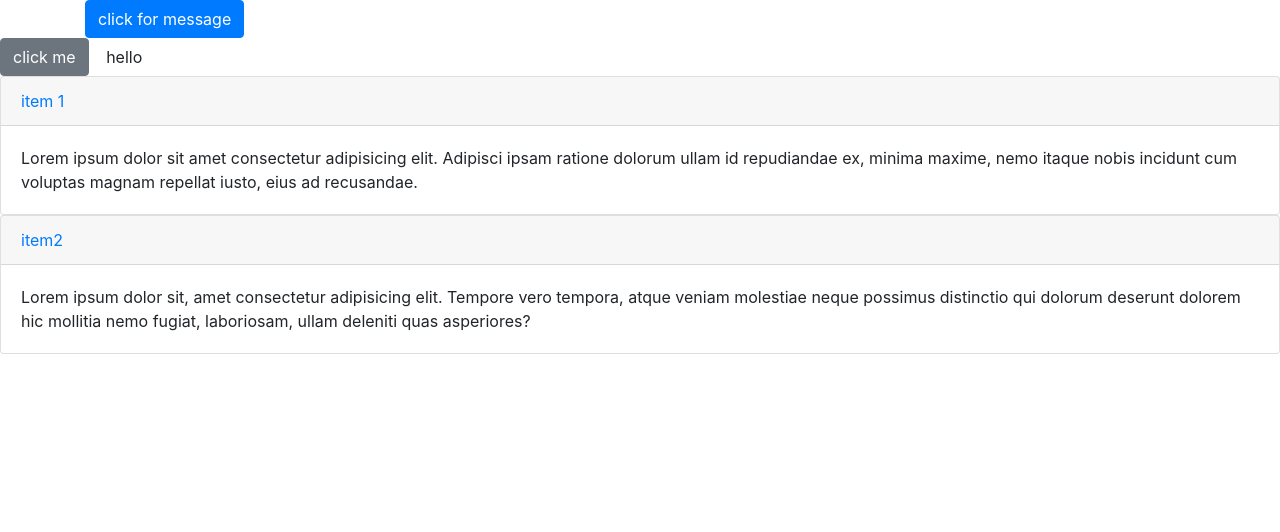
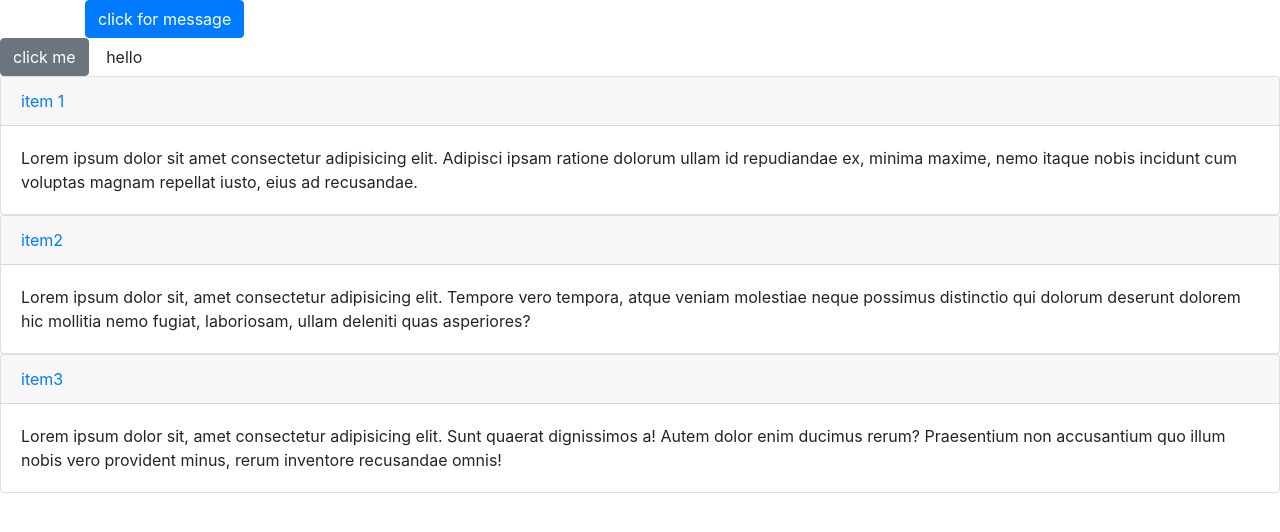
Before and after one commit to KAILASHGANGAI/bootstrap-learning, a plain HTML site: page collapse.html in a window 1280 px wide. Drawn offline with nearby package versions, Linux system fonts and the light colour scheme.

Commit message:
finally collase completed

```diff
--- a/collapse.html
+++ b/collapse.html
@@ -47,6 +47,15 @@
 
             </div>
         </div>
+        <div class="card">
+            <div class="card-header">
+                <a href="#item3"  class="card-link" data-toggle="collapse">item3</a>
+            </div>
+            <div class="card-body collapse show" data-parent="#accordion" id="item3">
+                Lorem ipsum dolor sit, amet consectetur adipisicing elit. Sunt quaerat dignissimos a! Autem dolor enim ducimus rerum? Praesentium non accusantium quo illum nobis vero provident minus, rerum inventore recusandae omnis!
+
+            </div>
+        </div>
     </div>
     <script
   src="https://code.jquery.com/jquery-3.4.1.min.js"
```
